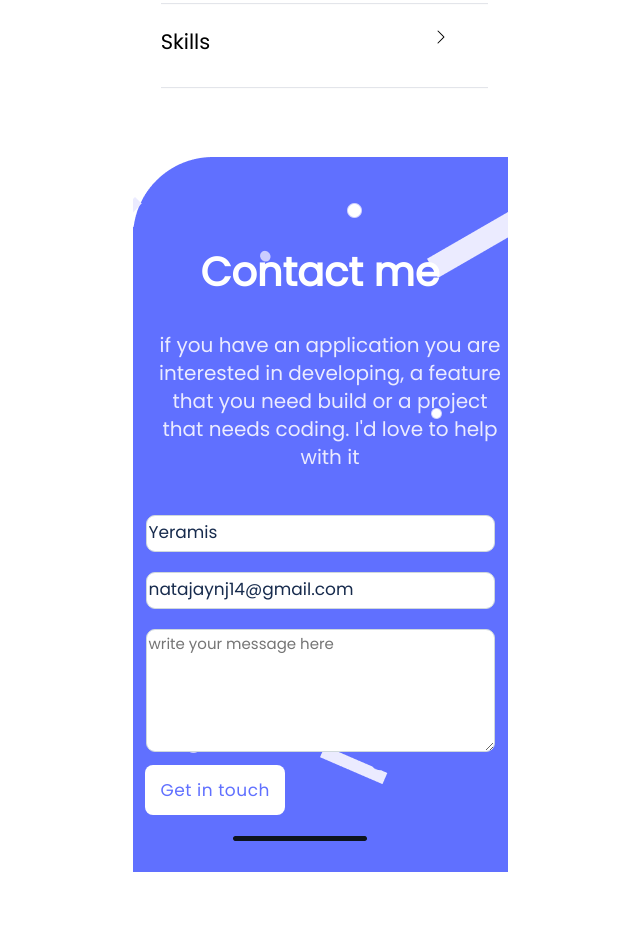
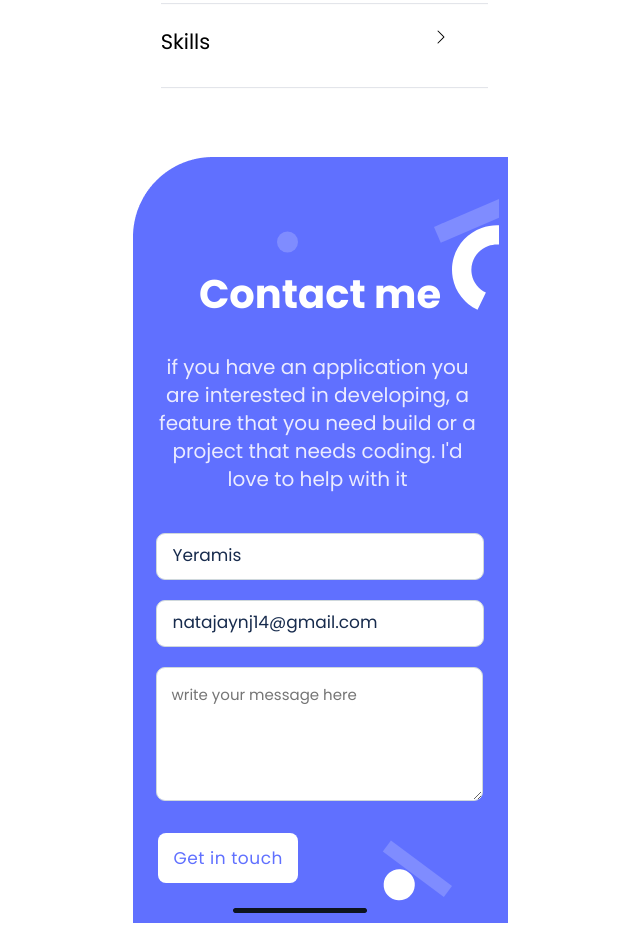
Before and after one commit to shakespear95/portfolio-project, a website: page index.html in a window 1280 px wide. Shown: the part 4268-5199 px from the top of the page, without its empty margins (320-960 px from the left). Before the commit the page ends 5140 px from the top, so only its background shows below. Drawn offline with Linux system fonts and the light colour scheme.

Commit message:
resolved the issues from the review, added a new background, and fixed the misalignment of the background

```diff
--- a/css/style.css
+++ b/css/style.css
@@ -1,5 +1,5 @@
 
-@import url('https://fonts.googleapis.com/css2?family=Poppins:wght@100;200;400&display=swap');
+@import url('https://fonts.googleapis.com/css2?family=Poppins:wght@100;200;400;700&display=swap');
 
 body {
   width: 375px;
@@ -185,7 +185,7 @@ nav {
 }
 
 .back {
-  width: 88px;
+  width: 91px;
   height: 16px;
   font-family: 'Poppins', sans-serif;
   font-style: normal;
@@ -351,7 +351,8 @@ nav {
 .contactme {
   background-image: url(../img/contact.png);
   padding-top: 2.5em;
-  height: 675px;
+  background-repeat: no-repeat;
+  height: 726px;
 }
 
 .contactme h2 {
@@ -364,6 +365,7 @@ nav {
   align-items: center;
   text-align: center;
   color: #fff;
+  margin-top: 39px;
 }
 
 .contacttext {
@@ -376,13 +378,16 @@ nav {
   line-height: 28px;
   text-align: center;
   color: #ebebff;
-  margin: 0 0 0 20px;
+  margin: 0 0 -4px 19px;
+  width: 332px;
 }
 
 .contactform {
-  padding-top: 1em;
-  background-image: url(../img/background.png);
+  padding-top: 2em;
+  background-image: url(../img/00.svg);
   background-repeat: no-repeat;
+  background-position-x: 9em;
+  background-size: contain;
 }
 
 .contactform > form {
@@ -398,14 +403,14 @@ nav {
   font-size: 17px;
   letter-spacing: 0.03em;
   color: #6070ff;
-  margin: 8px 0 21px 12px;
+  margin: 8px 0 25px 25px;
   border: none;
   cursor: pointer;
 }
 
 #textarea {
-  margin: 0 0 1px 13px;
-  width: 343px;
+  margin: 0 0 20px 23px;
+  width: 310px;
   height: 117px;
   border-radius: 9px;
   border: 1px solid #cfd8dc;
@@ -416,6 +421,7 @@ nav {
   font-size: 15px;
   line-height: 24px;
   color: #b3bac5;
+  padding: 15px 0 0 15px;
 }
 
 .programming {
@@ -444,21 +450,23 @@ nav {
 }
 
 #name {
-  margin: 0 0 20px 13px;
-  width: 343px;
-  height: 33px;
+  margin: 0 0 20px 23px;
+  width: 310px;
+  height: 45px;
   border-radius: 9px;
   border: 1px solid #cfd8dc;
   background: #fff;
+  padding: 0 0 0 16px;
 }
 
 #email {
-  margin: 0 0 20px 13px;
-  width: 343px;
-  height: 33px;
+  margin: 0 0 20px 23px;
+  width: 310px;
+  height: 45px;
   border-radius: 9px;
   border: 1px solid #cfd8dc;
   background: #fff;
+  padding: 0 0 0 16px;
 }
 
 #email::placeholder,
@@ -469,6 +477,7 @@ nav {
   font-size: 17px;
   line-height: 20px;
   color: #172b4d;
+  padding: auto;
 }
 
 .cardbut {
@@ -575,3 +584,7 @@ button:active,
 .contactme img {
   margin: 0 12px 14px 100px;
 }
+
+#form {
+  margin-top: 10px;
+}
```
Also changed, not shown: img/00.svg (added).
